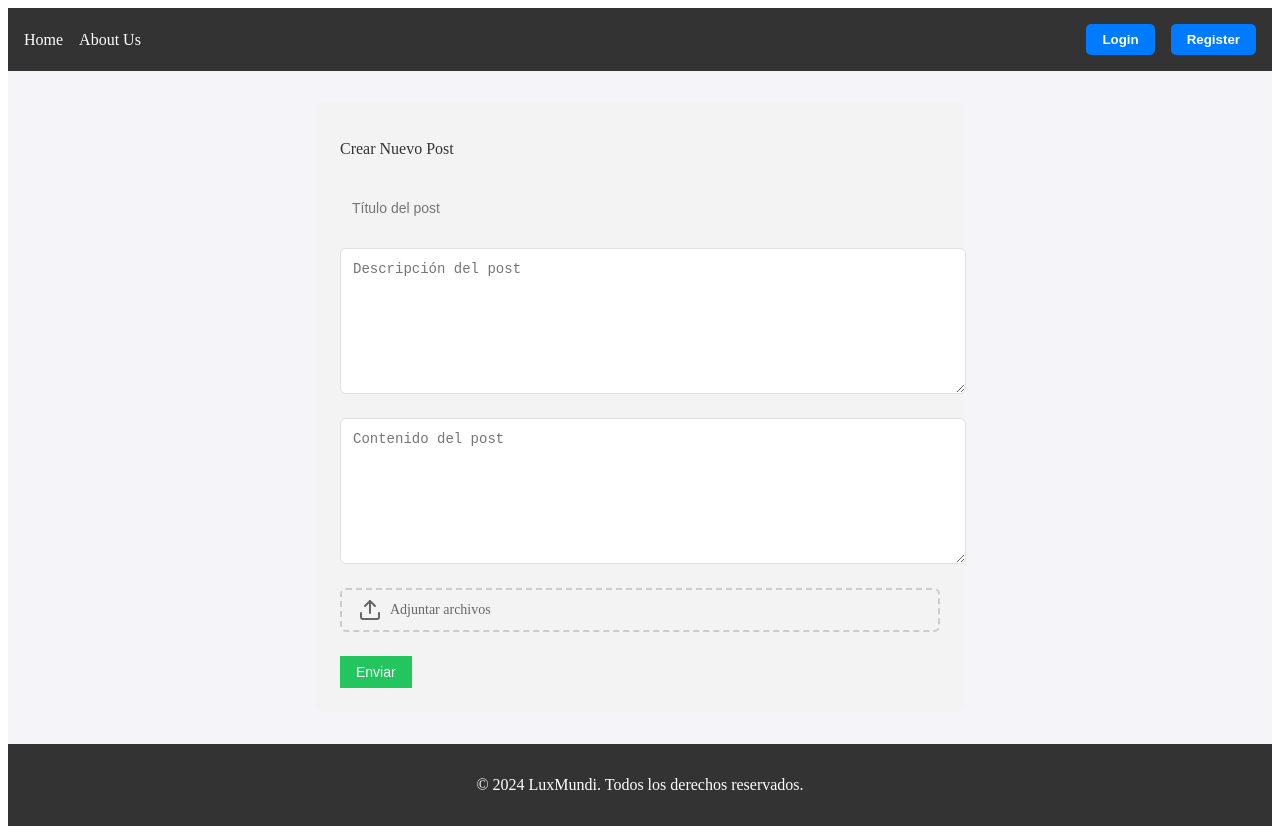
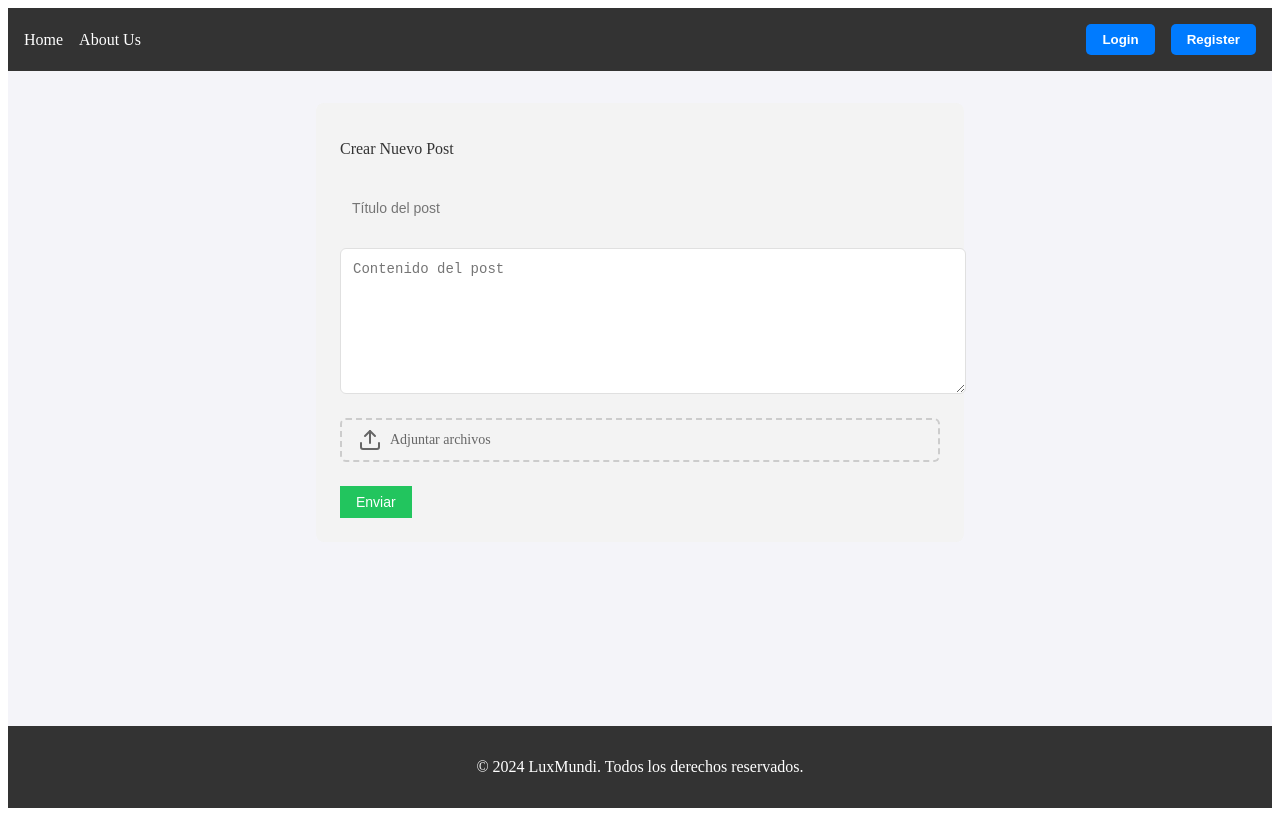
Before and after one commit to merkandez/luxmundi, a React (Vite) app in the folder client/: page /createpost in a window 1280 px wide. Built offline with nearby package versions, Linux system fonts and the light colour scheme.

Commit message:
feat:change createPost form

```diff
--- a/client/src/pages/CreatePost.jsx
+++ b/client/src/pages/CreatePost.jsx
@@ -6,7 +6,6 @@ import { createPost } from '../services/postService';
 const CreatePost = () => {
     const navigate = useNavigate();
     const [title, setTitle] = useState('');
-    const [description, setDescription] = useState('');
     const [content, setContent] = useState('');
     const [attachments, setAttachments] = useState([]);
 
@@ -15,7 +14,6 @@ const CreatePost = () => {
 
         const formData = new FormData();
         formData.append('title', title);
-        formData.append('description', description);
         formData.append('content', content);
         // Si tienes archivos adjuntos, los agregas aquí
         attachments.forEach((file, index) => {
@@ -50,14 +48,7 @@ const CreatePost = () => {
                     required
                 />
             </div>
-            <div style={styles.inputContainer}>
-                <textarea
-                    style={styles.textarea}
-                    value={description}
-                    onChange={(e) => setDescription(e.target.value)}
-                    placeholder="Descripción del post"
-                />
-            </div>
+
             <div style={styles.inputContainer}>
                 <textarea
                     style={styles.textarea}
```
